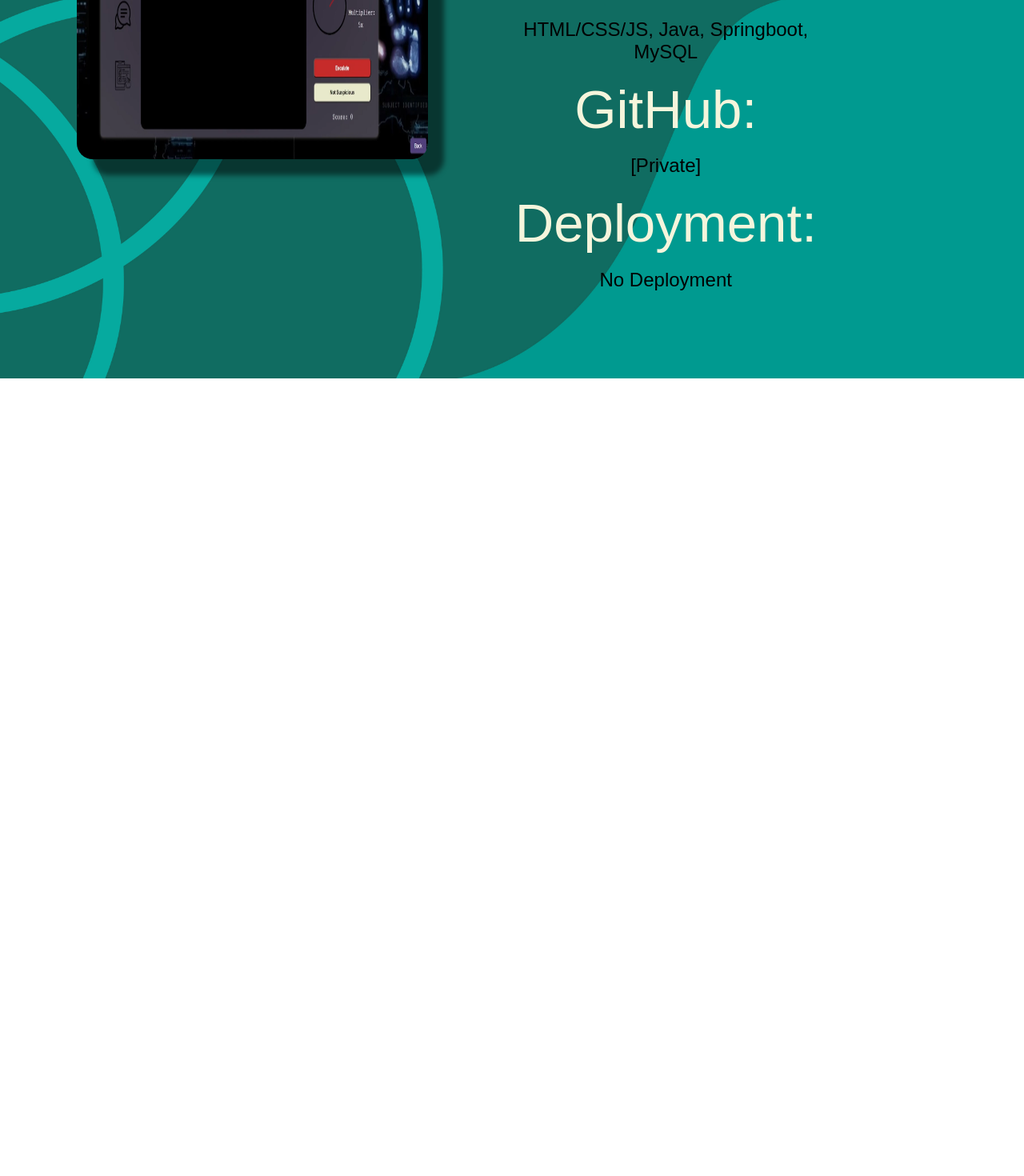
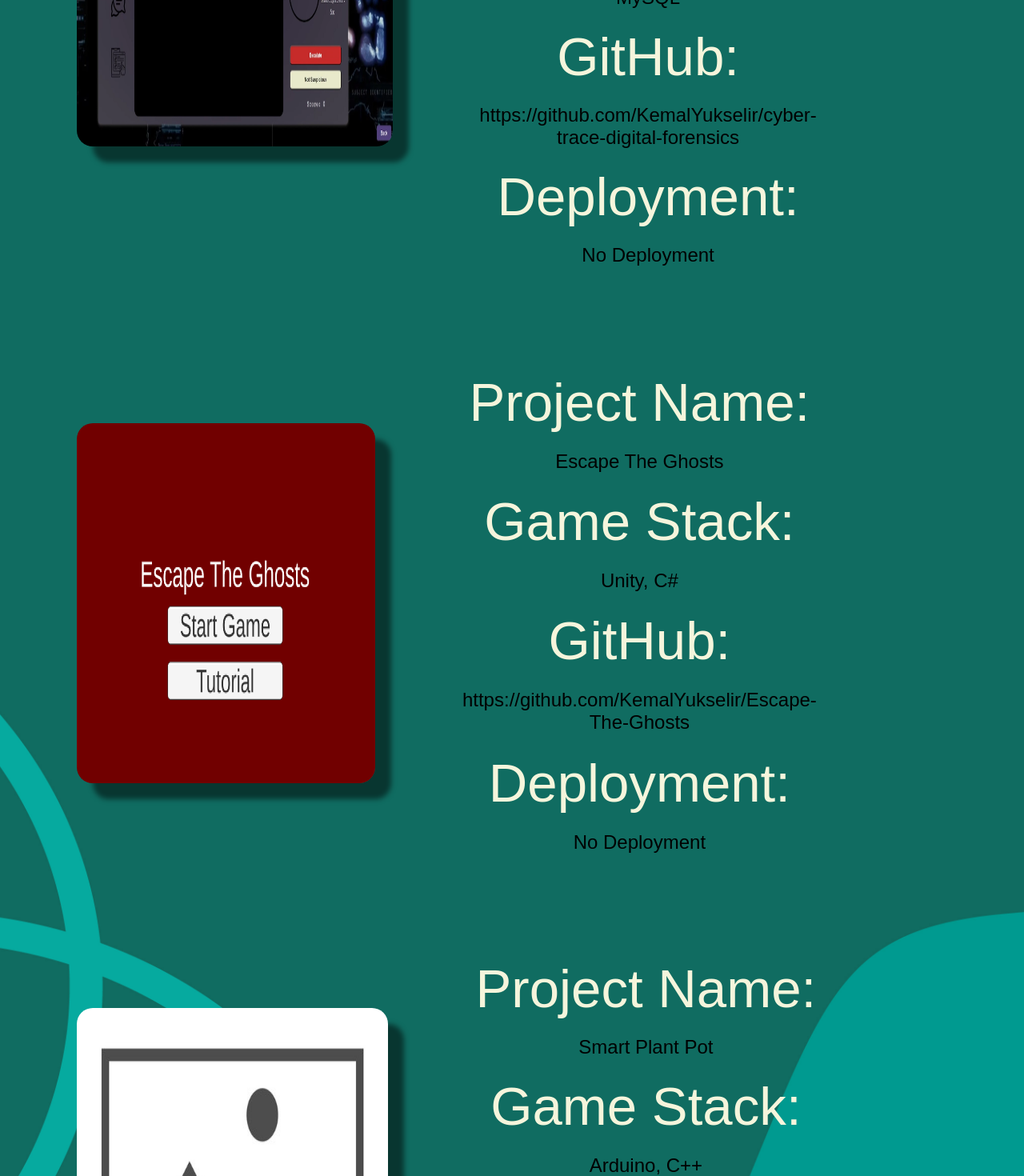
Before and after one commit to KemalYukselir/portfolio-website, a React (Create React App) app: page / in a window 1280 px wide. Shown: the part 2000-3470 px from the top of the page at 80% size. Before the commit the page ends 2473 px from the top, so only its background shows below. Built offline with nearby package versions, Linux system fonts and the light colour scheme; a web font is replaced by a local one.

Commit message:
added esacpe ghosts game and smart plant pot portfolio

```diff
--- a/src/App.js
+++ b/src/App.js
@@ -3,6 +3,8 @@ import Home from './Components/Home';
 import Portfolios from './Components/Portfolios';
 import MafiaGameImg from "./Assets/mafiaGameImg.png";
 import groupProjectImg from "./Assets/groupDissImg.png";
+import escapeTheGhostsGame from "./Assets/escapeTheGhostsGame.png";
+import placeHolderImage from "./Assets/placeHolderImage.jpg";
 
 
 function App() {
@@ -21,9 +23,27 @@ function App() {
       <Portfolios
         projectName="CyberTrace - Digital Forensics Game (Final Year Project)"
         gameStack="HTML/CSS/JS, Java, Springboot, MySQL"
-        githubLink="[Private]"
+        githubLink="https://github.com/KemalYukselir/cyber-trace-digital-forensics"
         deploymentLink = {null}
         imgPlaceHolder= {groupProjectImg}
+        imgWidth = "1300px"
+        imgHeight = "450px"
+      />
+      <Portfolios
+        projectName="Escape The Ghosts"
+        gameStack="Unity, C#"
+        githubLink="https://github.com/KemalYukselir/Escape-The-Ghosts"
+        deploymentLink = {null}
+        imgPlaceHolder= {escapeTheGhostsGame}
+        imgWidth = "1300px"
+        imgHeight = "450px"
+      />
+      <Portfolios
+        projectName="Smart Plant Pot"
+        gameStack="Arduino, C++"
+        githubLink="https://github.com/KemalYukselir/Smart-Plant-Pot"
+        deploymentLink = {null}
+        imgPlaceHolder= {placeHolderImage}
         imgWidth = "1300px"
         imgHeight = "450px"
       />
```
Also changed, not shown: src/Assets/escapeTheGhostsGame.png (added).
